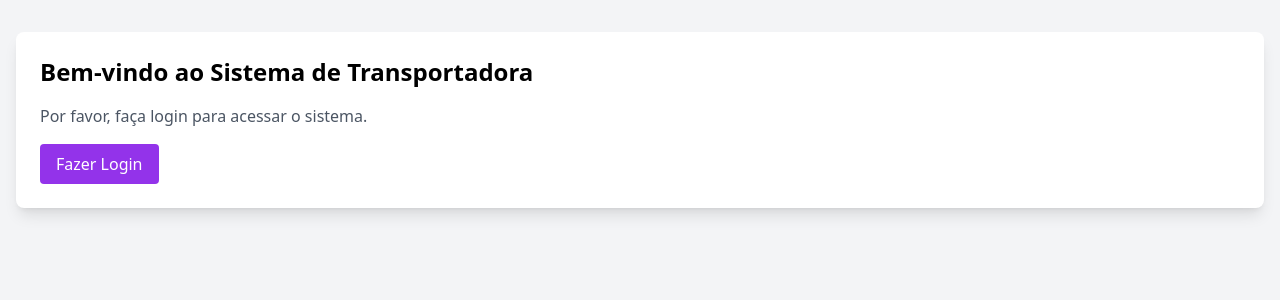
After one commit to AttoLD/transportadora, a Flask app: template app/templates/index.html in a window 1280 px wide. The commit adds this page. Shown: the top 300 px of the page. Run offline with Flask 2, Linux system fonts and the light colour scheme; the template is opened without the code that fills it, so the values that code supplies are empty; some libraries are stand-ins or nearby versions.

Commit message:
Adiciona templates e arquivos estáticos

```diff
--- a/app/__init__.py
+++ b/app/__init__.py
@@ -7,10 +7,12 @@ from flask_talisman import Talisman
 import logging
 from logging.handlers import RotatingFileHandler
 import os
+from authlib.integrations.flask_client import OAuth
 
 db = SQLAlchemy()
 migrate = Migrate()
 login_manager = LoginManager()
+oauth = OAuth()
 login_manager.login_view = 'auth.login'
 login_manager.login_message = 'Por favor, faça login para acessar esta página.'
 
@@ -21,6 +23,7 @@ def create_app(config_class=Config):
     db.init_app(app)
     migrate.init_app(app, db)
     login_manager.init_app(app)
+    oauth.init_app(app)
     Talisman(app, force_https=True)
 
     from app.routes import main, movimentos, relatorios, auth
--- /dev/null
+++ b/app/static/css/style.css
@@ -0,0 +1,14 @@
+/* Estilos personalizados */
+.navbar {
+    background: linear-gradient(to right, #4F46E5, #7C3AED);
+}
+
+.btn-primary {
+    background-color: #6B46C1;
+    border-color: #6B46C1;
+}
+
+.btn-primary:hover {
+    background-color: #553C9A;
+    border-color: #553C9A;
+}
--- a/app/templates/base.html
+++ b/app/templates/base.html
@@ -16,42 +16,27 @@
             }
         }
     </script>
-    <link href="https://cdn.jsdelivr.net/npm/bootstrap@5.1.3/dist/css/bootstrap.min.css" rel="stylesheet">
-    <link href="https://cdn.jsdelivr.net/npm/bootstrap-icons@1.8.1/font/bootstrap-icons.css" rel="stylesheet">
     <link href="{{ url_for('static', filename='css/style.css') }}" rel="stylesheet">
     {% block extra_css %}{% endblock %}
 </head>
 <body class="bg-gray-100">
-    <nav class="navbar navbar-expand-lg navbar-dark bg-primary">
-        <div class="container">
-            <a class="navbar-brand" href="{{ url_for('main.index') }}">Transportadora</a>
-            <button class="navbar-toggler" type="button" data-bs-toggle="collapse" data-bs-target="#navbarNav">
-                <span class="navbar-toggler-icon"></span>
-            </button>
-            <div class="collapse navbar-collapse" id="navbarNav">
-                <ul class="navbar-nav">
-                    <li class="nav-item">
-                        <a class="nav-link" href="{{ url_for('main.index') }}">Início</a>
-                    </li>
-                    {% if current_user.is_authenticated %}
-                    <li class="nav-item">
-                        <a class="nav-link" href="{{ url_for('relatorios.index') }}">Relatórios</a>
-                    </li>
-                    <li class="nav-item">
-                        <a class="nav-link" href="{{ url_for('auth.logout') }}">Sair</a>
-                    </li>
-                    {% endif %}
-                </ul>
+    {% if current_user.is_authenticated %}
+    <nav class="bg-gradient-to-r from-purple-900 to-indigo-900 text-white shadow-lg">
+        <div class="container mx-auto px-4">
+            <div class="flex justify-between items-center h-16">
+                <a href="{{ url_for('main.index') }}" class="text-xl font-bold">Transportadora</a>
+                <div class="flex space-x-4">
+                    <a href="{{ url_for('main.index') }}" class="hover:text-purple-200">Início</a>
+                    <a href="{{ url_for('relatorios.index') }}" class="hover:text-purple-200">Relatórios</a>
+                    <a href="{{ url_for('auth.logout') }}" class="hover:text-purple-200">Sair</a>
+                </div>
             </div>
         </div>
     </nav>
+    {% endif %}
 
-    <div class="container mt-4">
-        {% block content %}{% endblock %}
-    </div>
+    {% block content %}{% endblock %}
 
-    <script src="https://cdn.jsdelivr.net/npm/bootstrap@5.1.3/dist/js/bootstrap.bundle.min.js"></script>
-    <script src="https://cdn.jsdelivr.net/npm/sweetalert2@11.0.19/dist/sweetalert2.min.js"></script>
     {% block extra_js %}{% endblock %}
 </body>
 </html>
--- /dev/null
+++ b/app/templates/index.html
@@ -0,0 +1,39 @@
+{% extends "base.html" %}
+
+{% block content %}
+<div class="container mx-auto px-4 py-8">
+    <div class="bg-white rounded-lg shadow-lg p-6">
+        <h1 class="text-2xl font-bold mb-4">Bem-vindo ao Sistema de Transportadora</h1>
+
+        {% if current_user.is_authenticated %}
+            <div class="grid grid-cols-1 md:grid-cols-2 lg:grid-cols-3 gap-4">
+                <a href="{{ url_for('veiculos.index') }}"
+                   class="block p-6 bg-purple-100 rounded-lg hover:bg-purple-200 transition">
+                    <h2 class="text-xl font-semibold mb-2">Veículos</h2>
+                    <p class="text-gray-600">Gerenciar veículos da frota</p>
+                </a>
+
+                <a href="{{ url_for('controles.index') }}"
+                   class="block p-6 bg-blue-100 rounded-lg hover:bg-blue-200 transition">
+                    <h2 class="text-xl font-semibold mb-2">Controle Diário</h2>
+                    <p class="text-gray-600">Registrar movimentações e despesas</p>
+                </a>
+
+                <a href="{{ url_for('relatorios.index') }}"
+                   class="block p-6 bg-green-100 rounded-lg hover:bg-green-200 transition">
+                    <h2 class="text-xl font-semibold mb-2">Relatórios</h2>
+                    <p class="text-gray-600">Visualizar relatórios e análises</p>
+                </a>
+            </div>
+        {% else %}
+            <p class="text-gray-600">Por favor, faça login para acessar o sistema.</p>
+            <div class="mt-4">
+                <a href="{{ url_for('auth.login') }}"
+                   class="inline-block px-4 py-2 bg-purple-600 text-white rounded hover:bg-purple-700">
+                    Fazer Login
+                </a>
+            </div>
+        {% endif %}
+    </div>
+</div>
+{% endblock %}
```
Also changed, not shown: app/static/images/google.svg (added).
